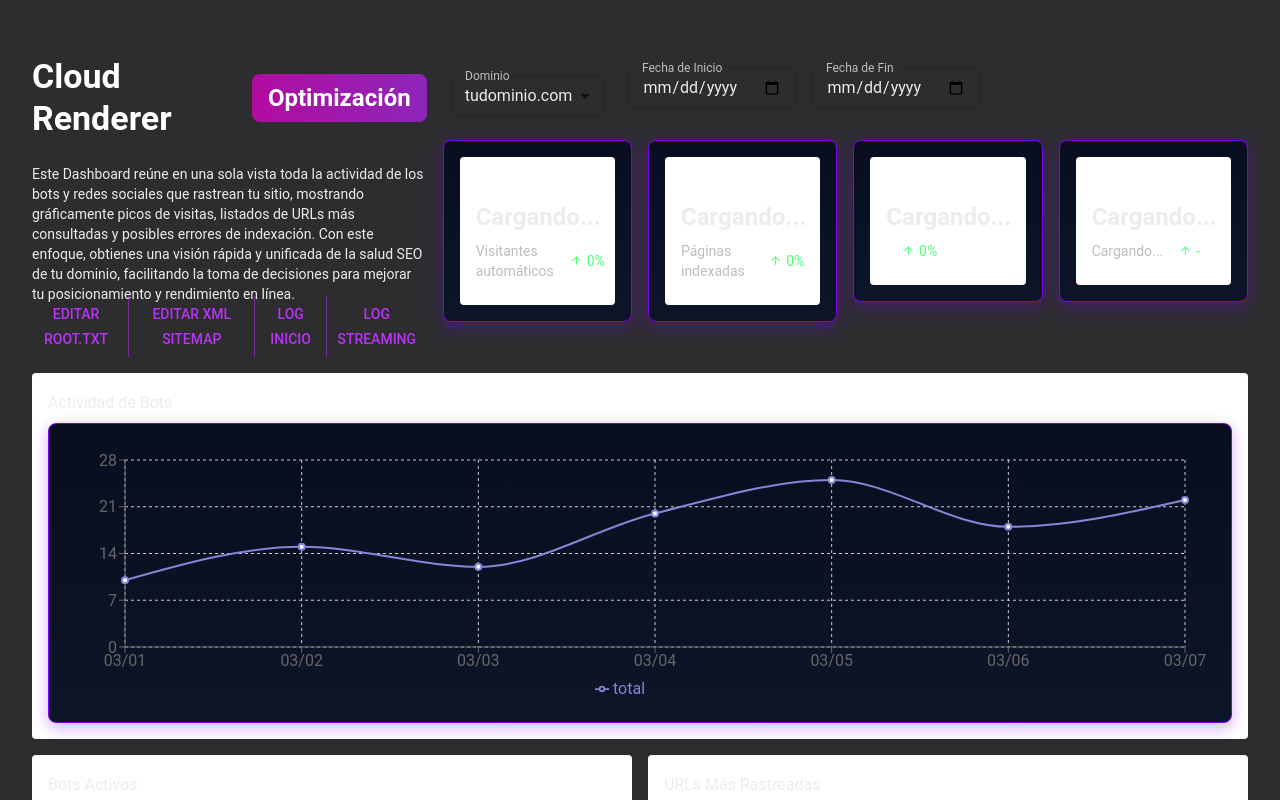
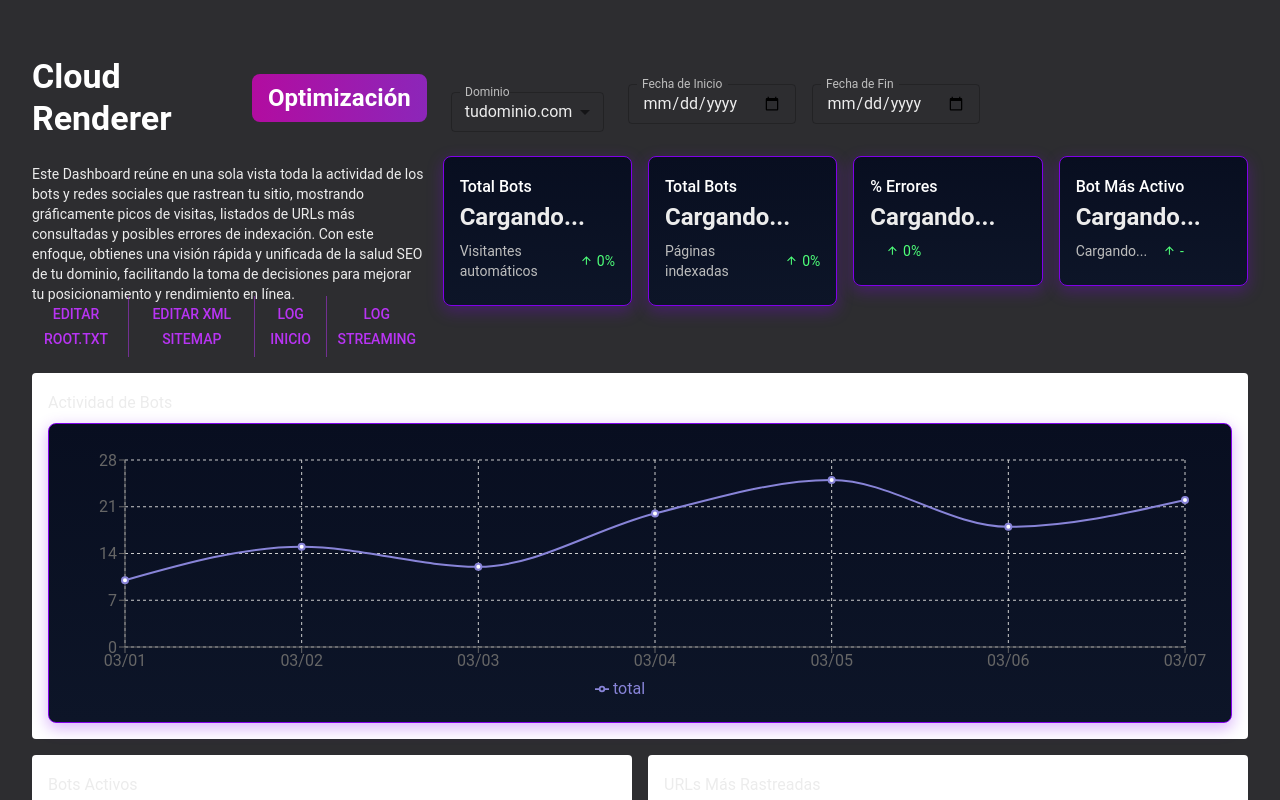
Before and after one commit to LuisAncelVasquezVillavicencio/server-puppeteer, a Next.js app in the folder puppeteer-server/: page /dashboard in a window 1280 px wide. Shown: the top 800 px of the page. Built offline with nearby package versions, Linux system fonts and the light colour scheme; no server answers.

Commit message:
Update CardIndicador.jsx

```diff
--- a/puppeteer-server/components/ui/CardIndicador.jsx
+++ b/puppeteer-server/components/ui/CardIndicador.jsx
@@ -4,8 +4,8 @@ import { Paper } from '@mui/material';
 import ArrowUpwardIcon from '@mui/icons-material/ArrowUpward';
 function CardIndicador({ title, mainValue, extraTitleInfo , extraInfo }) {
   return (
-    <Paper variant="cosmicCard">
-      <Card sx={{ p: 0 }} >
+
+      <Card sx={{ p: 0 }} variant="cosmicCard" >
         <CardContent>
           {/* Título */}
           <Typography variant="subtitle1" sx={{ color: '#ffffff', fontWeight: 500 }}>
@@ -37,7 +37,7 @@ function CardIndicador({ title, mainValue, extraTitleInfo , extraInfo }) {
           )}
         </CardContent>
       </Card>
-    </Paper>
+
   );
 }
 
```
